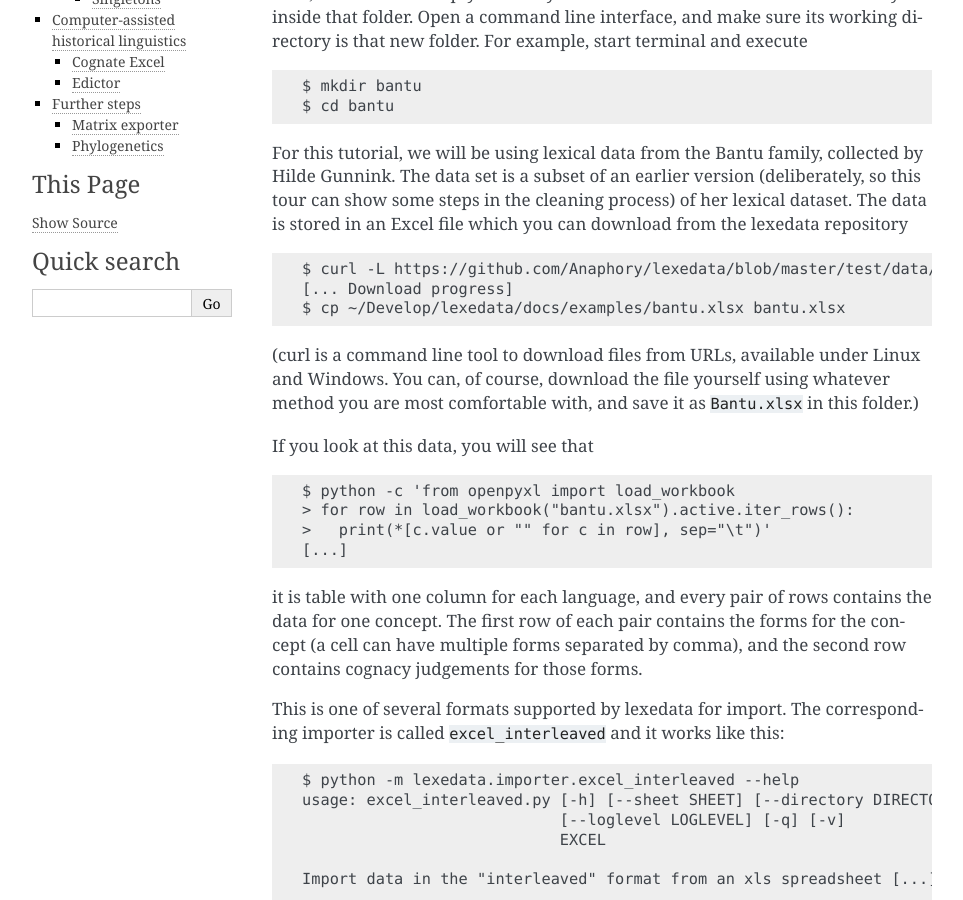
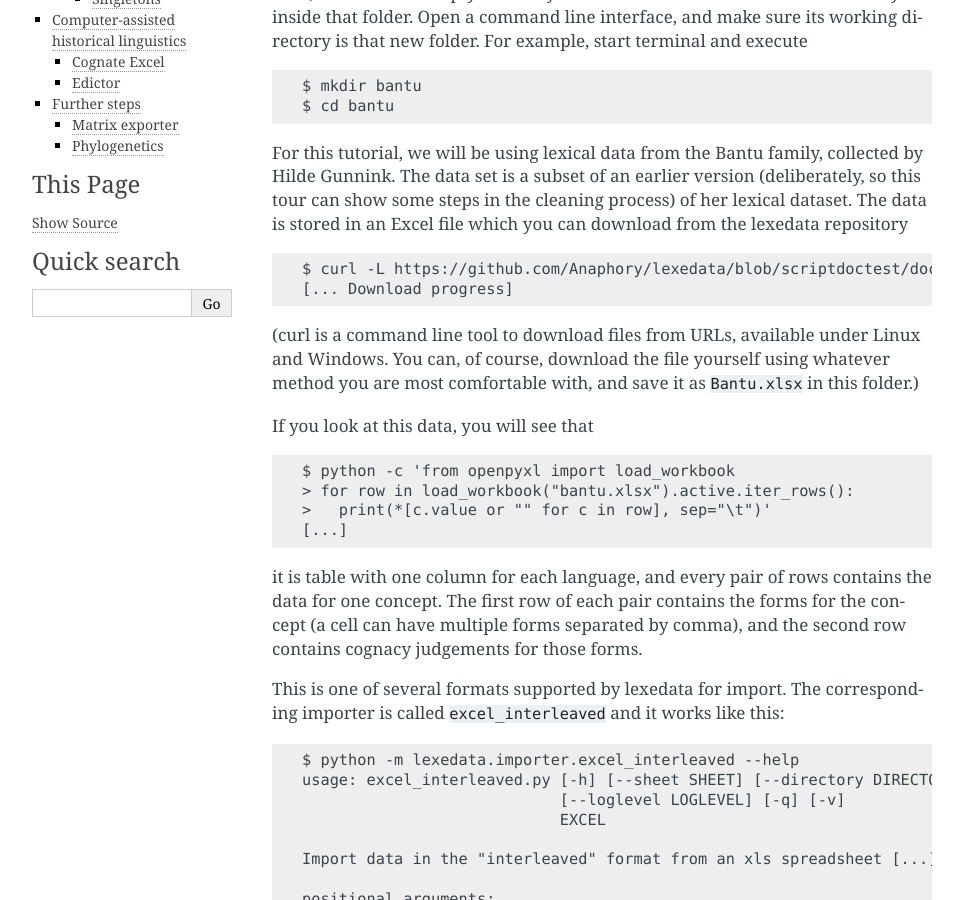
Before and after one commit to lexedata/lexedata, a Sphinx documentation site: the page built from docs/tour.rst, in a window 1280 px wide and 900 px high, scrolled down 673 px. Shown: the whole window, without its empty margins (148-1111 px from the left). Built offline with Sphinx 7.4.7, drawn with Linux system fonts in a browser that asks for light colours.

Commit message:
Provide some download path

```diff
--- a/docs/tour.rst
+++ b/docs/tour.rst
@@ -41,9 +41,8 @@
 The data is stored in an Excel file which you can download from
 the lexedata repository ::
 
-    $ curl -L https://github.com/Anaphory/lexedata/blob/master/test/data/excel/small.xlsx?raw=true -o bantu.xlsx
+    $ curl -L https://github.com/Anaphory/lexedata/blob/scriptdoctest/docs/examples/bantu.xlsx?raw=true -o bantu.xlsx
     [... Download progress]
-    $ cp ~/Develop/lexedata/docs/examples/bantu.xlsx bantu.xlsx
 
 (curl is a command line tool to download files from URLs, available
 under Linux and Windows. You can, of course, download the file
```
